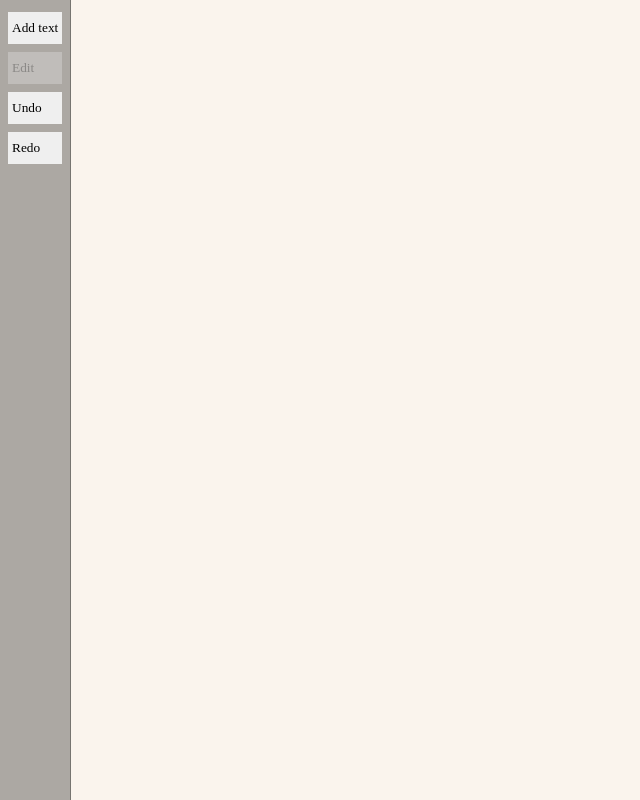
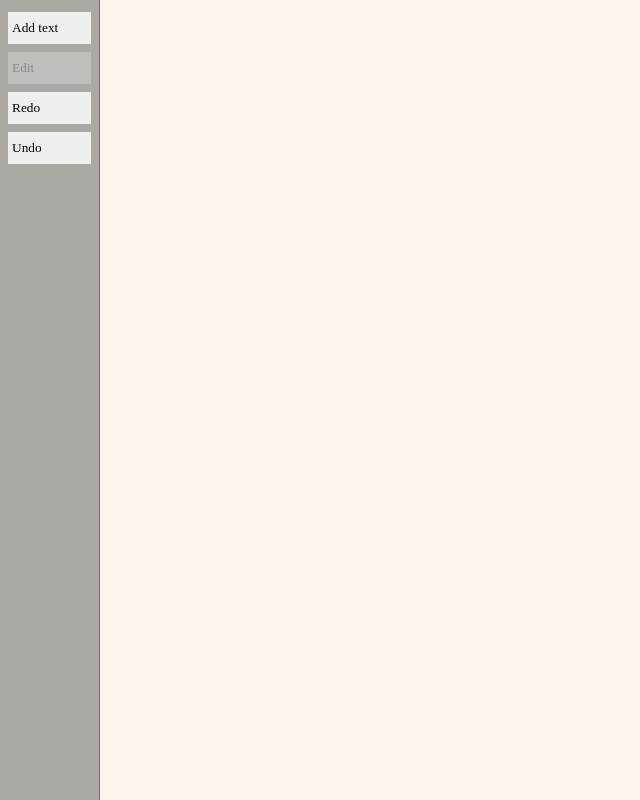
Before and after one commit to mischamclaughlin/dot, a React (Vite) app: page / in a window 1280 px wide. Shown: the whole page, without its empty margins (0-640 px from the left). Built offline with nearby package versions, Linux system fonts and the light colour scheme.

Commit message:
Start to work on sidebar

```diff
--- a/src/index.css
+++ b/src/index.css
@@ -4,7 +4,7 @@
   --c-accent-1: #d7827e;
   --c-accent-2: #56949f;
 
-  --c-accent-faded: #28698310;
+  --c-accent-faded: #28698325;
   --c-accent-1-faded: #d7827e10;
 
   --c-fg: #464261;
--- a/src/ui/dot/canvas/components/DragTool/DragControls.module.css
+++ b/src/ui/dot/canvas/components/DragTool/DragControls.module.css
@@ -17,7 +17,7 @@
   transition: background-color 50ms ease-in;
 }
 .dragArea:hover {
-  background-color: rgba(255, 0, 0, 0.078);
+  background-color: var(--accent-faded);
 }
 
 .dragRect {
--- a/src/ui/dot/sidebar/Sidebar.module.css
+++ b/src/ui/dot/sidebar/Sidebar.module.css
@@ -1,11 +1,14 @@
 .sidebar {
-    z-index: 1000;
+  --drag-size: 16px;
+
+  z-index: 2000;
   background-color: #00000050;
   position: absolute;
   top: 0px;
   left: 0px;
   height: 100%;
   border-right: 1px solid #00000050;
+  display: grid;
 }
 
 .sidebarLayout {
@@ -25,3 +28,15 @@
   padding: 0.5rem 0.25rem;
   text-align: left;
 }
+
+.dragBar {
+  position: absolute;
+  width: var(--drag-size);
+  height: 100%;
+  background-color: transparent;
+  place-self: end;
+}
+.dragBar:hover {
+  cursor: col-resize;
+  background-color: var(--accent);
+}
--- a/src/ui/dot/sidebar/Sidebar.tsx
+++ b/src/ui/dot/sidebar/Sidebar.tsx
@@ -1,4 +1,4 @@
-import type { ReactElement } from "react";
+import { useState, type ReactElement } from "react";
 import type { TextElement } from "../../../domain/elements/TextElement";
 import type { Rect } from "../../../domain/geometry/Rect";
 
@@ -29,10 +29,44 @@ export default function Sidebar({
   onSave,
   onUndo,
 }: SidebarProps): ReactElement {
+  const [widthControl, setWdithControl] = useState<{
+    isDragging: boolean;
+    width: number;
+  }>({ isDragging: false, width: 100 });
+
   const isEditingPossible = !isEditPossible || isEditing;
 
+  function handlePointerDown(event: React.PointerEvent<HTMLButtonElement>) {
+    event.preventDefault();
+    event.currentTarget.setPointerCapture(event.pointerId);
+
+    setWdithControl({ isDragging: true, width: event.clientX });
+  }
+
+  function handlePointerMove(event: React.PointerEvent<HTMLButtonElement>) {
+    event.preventDefault();
+    if (!widthControl.isDragging) return;
+
+    event.currentTarget.setPointerCapture(event.pointerId);
+
+    setWdithControl({ isDragging: true, width: event.clientX });
+  }
+
+  function handlePointerEnd(event: React.PointerEvent<HTMLButtonElement>) {
+    event.preventDefault();
+    setWdithControl({
+      isDragging: false,
+      width: widthControl.width,
+    });
+  }
+
   return (
-    <div className={styles.sidebar}>
+    <div
+      className={styles.sidebar}
+      style={{
+        width: `${widthControl.width}px`,
+      }}
+    >
       <form
         className={styles.sidebarLayout}
         style={{ display: "flex", flexDirection: "column" }}
@@ -48,8 +82,8 @@ export default function Sidebar({
           <button onClick={() => onEditStart()} disabled={isEditingPossible}>
             Edit
           </button>
+          <button onClick={() => onRedo()}>Redo</button>
           <button onClick={() => onUndo()}>Undo</button>
-          <button onClick={() => onRedo()}>Redo</button>
         </nav>
         {draft && (
           <>
@@ -158,6 +192,13 @@ export default function Sidebar({
           </>
         )}
       </form>
+      <button
+        className={styles.dragBar}
+        onPointerDown={(event) => handlePointerDown(event)}
+        onPointerMove={(event) => handlePointerMove(event)}
+        onPointerCancel={(event) => handlePointerEnd(event)}
+        onPointerUp={(event) => handlePointerEnd(event)}
+      />
     </div>
   );
 }
```
Lines whose indentation alone changed are shown as unchanged.
